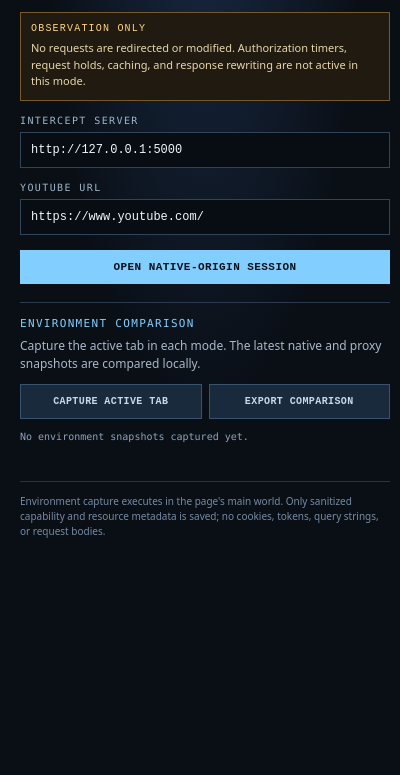
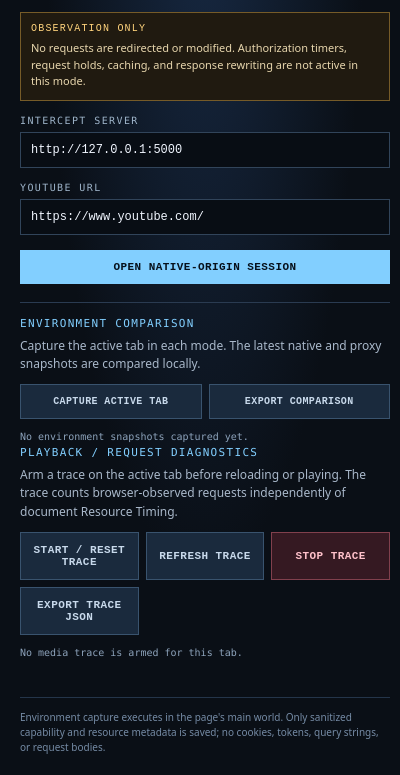
Before and after one commit to jordanlegare/intercept, a browser extension: page extension/firefox/popup.html in a window 400 px wide. Shown: the part 115-890 px from the top of the page. Before the commit the page ends 844 px from the top, so only its background shows below. Drawn offline with Linux system fonts and the light colour scheme.

Commit message:
Add media trace controls to Firefox popup

```diff
--- a/extension/firefox/popup.html
+++ b/extension/firefox/popup.html
@@ -26,6 +26,17 @@
     <div id="compare-status" class="muted">No environment snapshots captured yet.</div>
     <ol id="differences" aria-live="polite"></ol>
   </section>
+  <section id="media-trace">
+    <div class="section-title">PLAYBACK / REQUEST DIAGNOSTICS</div>
+    <p class="section-copy">Arm a trace on the active tab before reloading or playing. The trace counts browser-observed requests independently of document Resource Timing.</p>
+    <div class="actions trace-actions">
+      <button id="start-media-trace" type="button" class="secondary">START / RESET TRACE</button>
+      <button id="refresh-media-trace" type="button" class="secondary">REFRESH TRACE</button>
+      <button id="stop-media-trace" type="button" class="danger">STOP TRACE</button>
+      <button id="export-media-trace" type="button" class="secondary">EXPORT TRACE JSON</button>
+    </div>
+    <div id="media-trace-status" class="muted" aria-live="polite">No media trace is armed for this tab.</div>
+  </section>
   <div id="message" role="status" aria-live="polite"></div>
   <footer>Environment capture executes in the page's main world. Only sanitized capability and resource metadata is saved; no cookies, tokens, query strings, or request bodies.</footer>
 </main></body></html>
```
